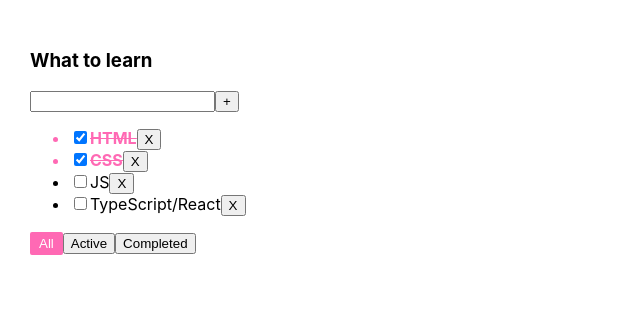
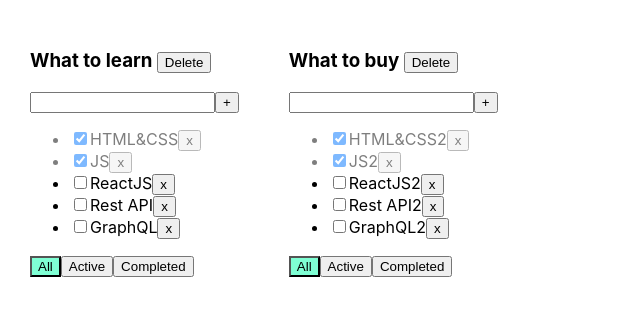
Before and after one commit to borisovya/toDoList, a React (Create React App) app: page / in a window 1280 px wide. Shown: the top 316 px of the page, without its empty margins (0-640 px from the left). Built offline with nearby package versions, Linux system fonts and the light colour scheme.

Commit message:
reworked with new state

```diff
--- a/src/App.css
+++ b/src/App.css
@@ -7,20 +7,18 @@
   margin-right: 50px;
 }
 
-.isDone {
-  color: hotpink;
-  font-weight: bold;
-  text-decoration: line-through;
+.error {
+  border: red 1px solid;
 }
 
-.btn-active {
-  color: white;
-  background-color: hotpink;
-  border: 3px solid hotpink;
-  border-radius: 2px;
+.error-message {
+  color: red;
 }
 
-.error {
-  border: 2px solid hotpink;
-  outline: none;
+.active-filter {
+  background-color: aquamarine;
 }
+
+.is-done {
+  opacity: 0.5;
+}
--- a/src/App.tsx
+++ b/src/App.tsx
@@ -1,56 +1,113 @@
 import React, {useState} from 'react';
 import './App.css';
-import TodoList, {TaskType} from "./TodoList";
-import {v1} from "uuid";
+import {Todolist} from './Todolist';
+import {v1} from 'uuid';
 
-export type FilterValuesType = 'all' | 'Active' | 'Completed'
+export type FilterValuesType = "all" | "active" | "completed";
+
+type TodolistType = {
+    id: string,
+    title: string,
+    filter: FilterValuesType
+}
 
 function App() {
+    // let [todolists, setToDoList] = useState<Array<TodolistType>>(
+    //     [
+    //         {id: v1(), title: "What to learn", filter: 'all'},
+    //         {id: v1(), title: "What to buy", filter: 'all'}
+    //     ]
+    // )
+    //
+    // let [tasks, setTasks] = useState([
+    //     {id: v1(), title: "HTML&CSS", isDone: true},
+    //     {id: v1(), title: "JS", isDone: true},
+    //     {id: v1(), title: "ReactJS", isDone: false},
+    //     {id: v1(), title: "Rest API", isDone: false},
+    //     {id: v1(), title: "GraphQL", isDone: false},
+    // ]);
 
-    const todoListTitle = "What to learn"
-    const [tasks, setTasks] = useState<Array<TaskType>>([
-        {id: v1(), title: "HTML", isDone: true},
-        {id: v1(), title: "CSS", isDone: true},
-        {id: v1(), title: "JS", isDone: false},
-        {id: v1(), title: "TypeScript/React", isDone: false},
-    ])
+    //let [filter, setFilter] = useState<FilterValuesType>("all");
 
+    let todolistID1=v1();
+    let todolistID2=v1();
 
-    const [filter, setFilter] = useState<FilterValuesType>('all')
-    let colander = tasks
-    if (filter === 'Active') {
-        colander = tasks.filter(el => el.isDone !== true)
-    }
-    if (filter === 'Completed') {
-        colander = tasks.filter(el => el.isDone === true)
+    let [todolists, setTodolists] = useState<Array<TodolistType>>([
+        {id: todolistID1, title: 'What to learn', filter: 'all'},
+        {id: todolistID2, title: 'What to buy', filter: 'all'}, ])
+
+    let [tasks, setTasks] = useState({
+        [todolistID1]:[
+            {id: v1(), title: "HTML&CSS", isDone: true},
+            {id: v1(), title: "JS", isDone: true},
+            {id: v1(), title: "ReactJS", isDone: false},
+            {id: v1(), title: "Rest API", isDone: false},
+            {id: v1(), title: "GraphQL", isDone: false},
+        ],
+        [todolistID2]:[
+            {id: v1(), title: "HTML&CSS2", isDone: true},
+            {id: v1(), title: "JS2", isDone: true},
+            {id: v1(), title: "ReactJS2", isDone: false},
+            {id: v1(), title: "Rest API2", isDone: false},
+            {id: v1(), title: "GraphQL2", isDone: false},
+        ]
+    });
+
+    function removeTask(todolistID:string, taskId: string) {
+        setTasks({...tasks, [todolistID]:tasks[todolistID].filter(el=>el.id!==taskId) })
+
     }
 
-    const addTask = (title: string) => {
-        setTasks([{id: v1(),title: title,isDone: false}, ...tasks])
+    function addTask(todolistID:string, title: string) {
+
+       let newTask = {id: v1(), title: title, isDone: false};
+       setTasks({...tasks, [todolistID]: [newTask,...tasks[todolistID]]})
     }
 
-    const removeTask = (taskID: string) => {
-        setTasks(tasks.filter(task => task.id !== taskID))
+    function changeStatus(todolistID:string, taskId: string, isDone: boolean) {
+        setTasks({...tasks, [todolistID]:tasks[todolistID].map(el=>el.id===taskId ? {...el, isDone: isDone} : el)})
     }
 
-    const changeFilter = (filter: FilterValuesType) => {
-        setFilter(filter)
+    function changeFilter(todolistID: string, value: FilterValuesType) {
+        setTodolists(todolists.map(el=>el.id===todolistID ? {...el,filter:value} : el))
     }
 
-    const changeTaskStatus=(taskID: string, isDone: boolean)=>{
-        setTasks(tasks.map(t=>t.id===taskID ? {...t, isDone}: t))
+    const removeTodolist = (todolistID:string) => {
+        setTodolists(todolists.filter(el=>el.id!==todolistID))
+        delete tasks[todolistID]
+        console.log(tasks)
     }
 
     return (
         <div className="App">
-            <TodoList
-                title={todoListTitle}
-                tasks={colander}
-                filter={filter}
-                removeTask={removeTask}
-                changeFilter={changeFilter}
-                onClickAddTask={addTask}
-                changeTaskStatus={changeTaskStatus}/>
+            {todolists.map((el) => {
+
+                let tasksForTodolist = tasks[el.id];
+
+                if (el.filter === "active") {
+                    tasksForTodolist = tasks[el.id].filter(t => t.isDone === false);
+                }
+                if (el.filter === "completed") {
+                    tasksForTodolist = tasks[el.id].filter(t => t.isDone === true);
+                }
+
+                return (
+                    <Todolist
+                        key={el.id}
+                        todolistID={el.id}
+                        title={el.title}
+                        tasks={tasksForTodolist}
+                        removeTask={removeTask}
+                        changeFilter={changeFilter}
+                        addTask={addTask}
+                        changeTaskStatus={changeStatus}
+                        filter={el.filter}
+                        removeTodolist={removeTodolist}
+                    />
+                )
+            })}
+
+
         </div>
     );
 }
--- a/src/TodoList.tsx
+++ b/src/TodoList.tsx
@@ -1,91 +1,94 @@
-import React, {FC, PropsWithChildren,KeyboardEvent,ChangeEvent, useState} from 'react';
-import {FilterValuesType} from "./App";
+import React, {ChangeEvent, KeyboardEvent, useState} from 'react';
+import {FilterValuesType} from './App';
 
-type TodoListPropsType = {
-    title: string
-    filter: FilterValuesType
-    tasks: Array<TaskType>
-    removeTask: (taskID: string) => void
-    changeFilter: (filter: FilterValuesType) => void
-    onClickAddTask: (title: string) => void
-    changeTaskStatus: (taskID: string, isDone: boolean)=> void
-}
-
-export type TaskType = {
+type TaskType = {
     id: string
     title: string
     isDone: boolean
 }
 
-const TodoList: FC<TodoListPropsType> = (props: PropsWithChildren<TodoListPropsType>) => {
+type PropsType = {
+    title: string
+    tasks: Array<TaskType>
+    removeTask: (todolistID:string, taskId: string) => void
+    changeFilter: (todolistID: string,value: FilterValuesType) => void
+    addTask: (todolistID:string, title: string) => void
+    changeTaskStatus: (todolistID:string, taskId: string, isDone: boolean) => void
+    filter: FilterValuesType
+    todolistID: string
+    removeTodolist: (todolistID:string) => void
+}
 
-    const [title, setTitle] = useState<string>('')
-    const [error, setError] = useState<boolean>(false)
-    const tasksItems =props.tasks.length ?
-        props.tasks.map((task: TaskType) => {
-        return (
-            <li key={task.id} className={task.isDone ? 'isDone': ''}>
-                <input
-                    onChange={(e)=>props.changeTaskStatus(task.id, e.currentTarget.checked)}
-                    type="checkbox"
-                    checked={task.isDone}
-                   />
-                <span className={task.isDone ? 'isDone': ''}>{task.title}</span>
-                <button onClick={() => props.removeTask(task.id)}>X</button>
-            </li>
-        )
-    })
-        : <span>Task list is empty!</span>
+export function Todolist(props: PropsType) {
 
-    const onClickAddTask = () => {
-        const trimSpaces = title.trim()
-        if(trimSpaces) {
-            props.onClickAddTask(trimSpaces)
+    let [title, setTitle] = useState("")
+    let [error, setError] = useState<string | null>(null)
+
+    const addTask = () => {
+        if (title.trim() !== "") {
+            props.addTask(props.todolistID, title.trim());
+            setTitle("");
         } else {
-            setError(true)
+            setError("Title is required");
         }
-        setTitle('')
     }
 
-    const onKeyDownAddTask = (e: KeyboardEvent<HTMLInputElement>) => e.key === 'Enter' && onClickAddTask()
-
-    const onChangeSetTitle = (e: ChangeEvent<HTMLInputElement>) => {
-        error && setError((false))
+    const onChangeHandler = (e: ChangeEvent<HTMLInputElement>) => {
         setTitle(e.currentTarget.value)
     }
 
-    const onClickSetFilterCreator = (filter: FilterValuesType)  => {
-        return ()=> props.changeFilter(filter)
+    const onKeyPressHandler = (e: KeyboardEvent<HTMLInputElement>) => {
+        setError(null);
+        if (e.charCode === 13) {
+            addTask();
+        }
     }
 
-    return (
+    const onAllClickHandler = () => props.changeFilter(props.todolistID,"all");
+    const onActiveClickHandler = () => props.changeFilter(props.todolistID, "active");
+    const onCompletedClickHandler = () => props.changeFilter(props.todolistID, "completed");
+
+    const removeTodolist =()=> {
+        props.removeTodolist(props.todolistID)
+    }
+
+    return <div>
+        <h3>{props.title} <button onClick={removeTodolist}>Delete</button></h3>
+
         <div>
-            <h3>{props.title}</h3>
-            <div>
-                <input
-                    className={error ? 'error': ''}
-                    value={title}
-                    onChange={onChangeSetTitle}
-                    onKeyDown={onKeyDownAddTask}
-                />
-                <button onClick={onClickAddTask}>+</button>
-                {error && <div style={{color:'hotpink'}}>You have to type up something!</div>}
-            </div>
-            <ul>
-                { tasksItems }
-            </ul>
-            <div>
-                <button className={props.filter==='all' ? 'btn-active': ''}
-                        onClick={onClickSetFilterCreator('all')}>All</button>
+            <input value={title}
+                   onChange={onChangeHandler}
+                   onKeyPress={onKeyPressHandler}
+                   className={error ? "error" : ""}
+            />
+            <button onClick={addTask}>+</button>
+            {error && <div className="error-message">{error}</div>}
+        </div>
+        <ul>
+            {
+                props.tasks.map(t => {
+                    const onClickHandler = () => props.removeTask(props.todolistID,t.id)
+                    const onChangeHandler = (e: ChangeEvent<HTMLInputElement>) => {
+                        props.changeTaskStatus(props.todolistID, t.id, e.currentTarget.checked);
+                    }
 
-                <button className={props.filter==='Active' ? 'btn-active': ''}
-                        onClick={onClickSetFilterCreator('Active')}>Active</button>
-
-                <button className={props.filter==='Completed' ? 'btn-active': ''}
-                    onClick={onClickSetFilterCreator('Completed')}>Completed</button>
-            </div>
+                    return <li key={t.id} className={t.isDone ? "is-done" : ""}>
+                        <input type="checkbox"
+                               onChange={onChangeHandler}
+                               checked={t.isDone}/>
+                        <span>{t.title}</span>
+                        <button onClick={onClickHandler}>x</button>
+                    </li>
+                })
+            }
+        </ul>
+        <div>
+            <button className={props.filter === 'all' ? "active-filter" : ""}
+                    onClick={onAllClickHandler}>All</button>
+            <button className={props.filter === 'active' ? "active-filter" : ""}
+                onClick={onActiveClickHandler}>Active</button>
+            <button className={props.filter === 'completed' ? "active-filter" : ""}
+                onClick={onCompletedClickHandler}>Completed</button>
         </div>
-    );
-};
-
-export default TodoList;
+    </div>
+}
```
